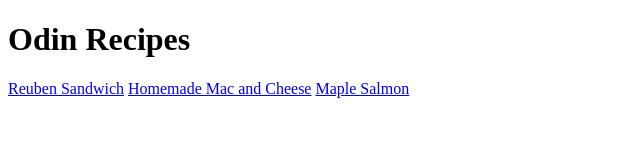
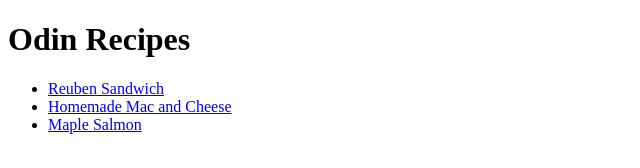
Before and after one commit to dneri126/odin-recipes, a plain HTML site: page index.html in a window 1280 px wide. Shown: the whole page, without its empty margins (0-640 px from the left). Drawn offline with Linux system fonts and the light colour scheme.

Commit message:
ul recipe pages

```diff
--- a/index.html
+++ b/index.html
@@ -8,8 +8,10 @@
 </head>
 <body>
     <h1>Odin Recipes</h1>
-    <a href="recipes/reubenSandwich.html">Reuben Sandwich</a>
-    <a href="recipes/homemadeMac.html">Homemade Mac and Cheese</a>
-    <a href="recipes/mapleSalmon.html">Maple Salmon</a>
+    <ul>
+        <li><a href="recipes/reubenSandwich.html">Reuben Sandwich</a></li>
+        <li><a href="recipes/homemadeMac.html">Homemade Mac and Cheese</a></li>
+        <li><a href="recipes/mapleSalmon.html">Maple Salmon</a></li>
+    </ul>
 </body>
 </html>
```
